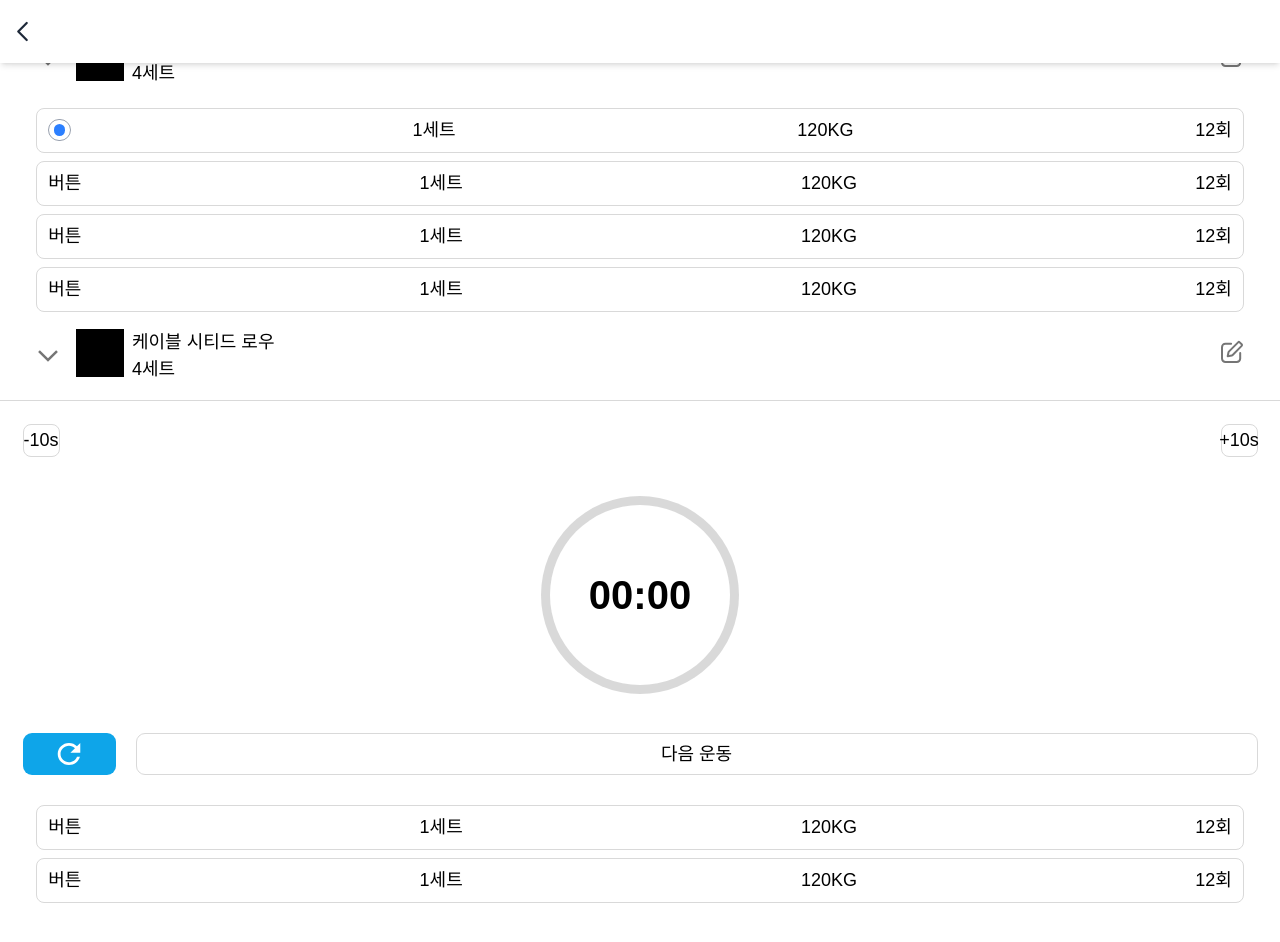
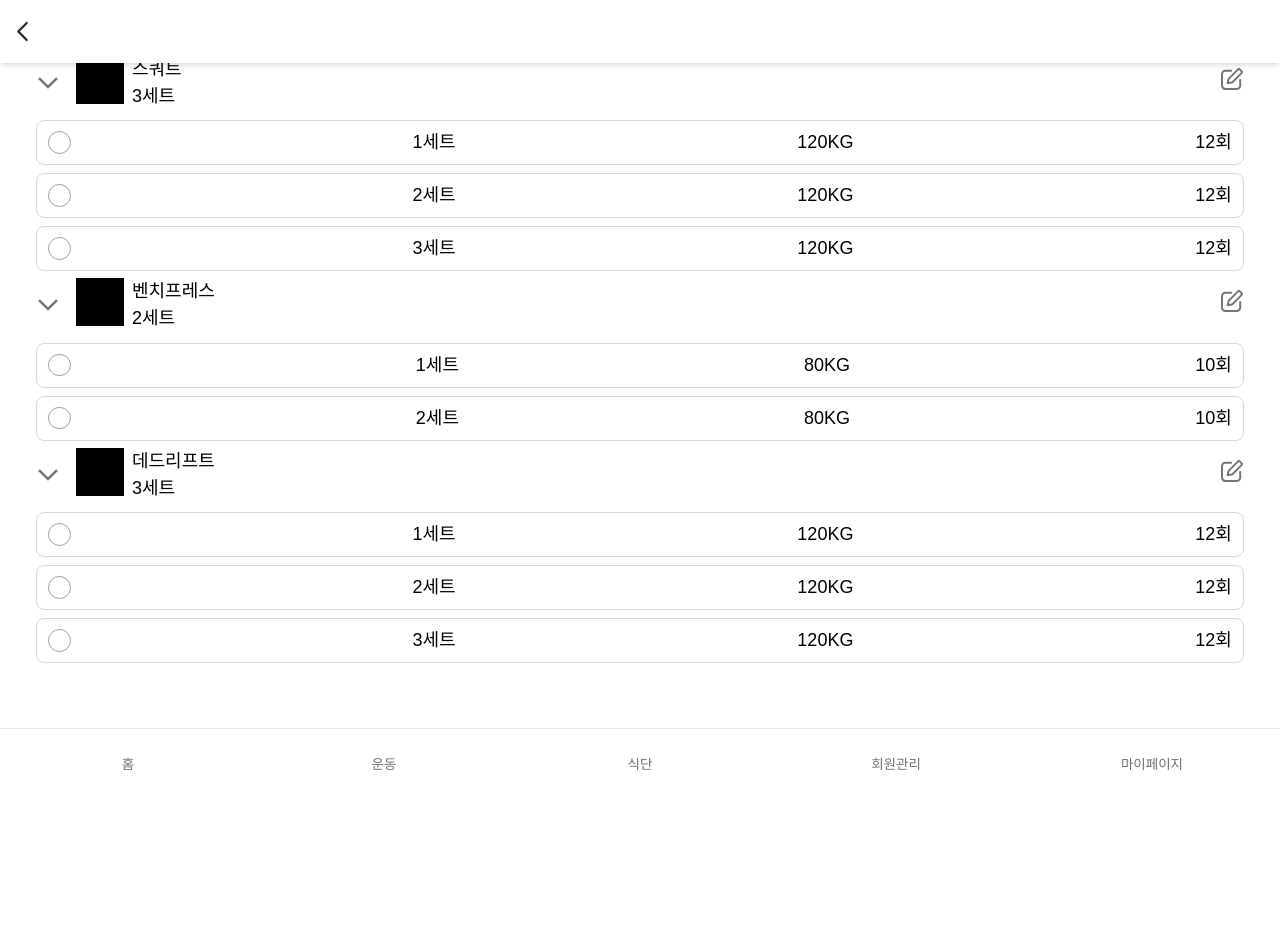
Before and after one commit to linkfit-2025/linkfit-web, a Next.js app: page /workout/programs/1/1 in a window 1280 px wide. Shown: the top 942 px of the page. After the commit the page ends 812 px from the top, so only its background shows below. Built offline with nearby package versions, Linux system fonts and the light colour scheme.

Commit message:
Fix: RoutinePage: exercise state 정의, Timer, Exercise 컴포넌트에 props 전달

```diff
--- a/src/app/(common)/layout.tsx
+++ b/src/app/(common)/layout.tsx
@@ -27,7 +27,7 @@ export default function RootLayout({
             max-w-screen-xl mx-auto: 데스크톱에서 최대 너비 제한 및 중앙 정렬
             p-4 md:p-8: 화면 크기에 따라 패딩 조절
           */}
-      <main className="flex-grow w-full max-w-screen-xl px-5 md:p-8 py-[72px]">
+      <main className="flex-grow w-full max-w-screen-xl px-5 md:p-8 pt-[56px]">
         {children}
       </main>
       <BottomNavBar />
--- a/src/app/(common)/workout/programs/[programId]/[routineId]/page.tsx
+++ b/src/app/(common)/workout/programs/[programId]/[routineId]/page.tsx
@@ -1,4 +1,6 @@
-import Excercise from "@/components/common/Excercise";
+"use client";
+import React, { useState, useEffect, useRef } from "react";
+import Exercise from "@/components/common/Exercise";
 import Timer from "@/components/common/Timer";
 // export default function RoutinePage() {
 //   return <div>Workout Record Page for program </div>;
@@ -8,14 +10,113 @@ export default function RoutinePage({
 }: {
   params: { routineId: number };
 }) {
+  const TIMER_HEIGHT = 375;
+  const [exercises, setExercises] = useState([
+    {
+      id: 1,
+      name: "스쿼트",
+      restSeconds: 60,
+      sets: [
+        { id: 1, weight: 120, reps: 12 },
+        { id: 2, weight: 120, reps: 12 },
+        { id: 3, weight: 120, reps: 12 },
+      ],
+    },
+    {
+      id: 2,
+      name: "벤치프레스",
+      restSeconds: 90,
+      sets: [
+        { id: 1, weight: 80, reps: 10 },
+        { id: 2, weight: 80, reps: 10 },
+      ],
+    },
+    {
+      id: 3,
+      name: "데드리프트",
+      restSeconds: 120,
+      sets: [
+        { id: 1, weight: 120, reps: 12 },
+        { id: 2, weight: 120, reps: 12 },
+        { id: 3, weight: 120, reps: 12 },
+      ],
+    },
+  ]);
+  const [currentExerciseId, setCurrentExerciseId] = useState<number | null>(
+    null
+  );
+  const exerciseRefs = useRef<Map<number, HTMLDivElement>>(new Map());
+  const wrapperRef = useRef<HTMLDivElement>(null);
+
+  useEffect(() => {
+    const handleClickOutside = (event: MouseEvent) => {
+      // wrapperRef 영역 안이면 클릭 무시
+      if (
+        wrapperRef.current &&
+        !wrapperRef.current.contains(event.target as Node)
+      ) {
+        setCurrentExerciseId(null); // 선택 초기화 → Timer 숨김
+      }
+    };
+
+    document.addEventListener("mousedown", handleClickOutside);
+    return () => {
+      document.removeEventListener("mousedown", handleClickOutside);
+    };
+  }, []);
+  const handleExerciseClick = (id: number) => {
+    setCurrentExerciseId(id);
+
+    // 클릭된 Exercise가 상단으로 스크롤되도록
+    setTimeout(() => {
+      const el = exerciseRefs.current.get(id);
+      if (el && wrapperRef.current) {
+        // wrapperRef 내부 스크롤
+        wrapperRef.current.scrollTo({
+          top: el.offsetTop - 66,
+          behavior: "smooth",
+        });
+      }
+    }, 50); // 렌더 후 refs 적용
+  };
   return (
     <div>
-      <div className="flex flex-col gap-[10px]">
-        <Excercise />
-        <Excercise />
-        <Excercise />
+      {/* Exercise + Timer 영역만 감싸는 ref */}
+      <div
+        ref={wrapperRef}
+        className="overflow-y-auto"
+        style={{
+          height: `calc(100vh - 60px - ${
+            currentExerciseId ? TIMER_HEIGHT : 0
+          }px)`,
+        }}
+      >
+        <div className="flex flex-col gap-[10px] pt-5">
+          {exercises.map((exercise) => (
+            <div
+              key={exercise.id}
+              ref={(el) => {
+                if (el) exerciseRefs.current.set(exercise.id, el);
+              }}
+            >
+              <Exercise
+                {...exercise}
+                isSelected={exercise.id === currentExerciseId}
+                onClick={() => handleExerciseClick(exercise.id)}
+              />
+            </div>
+          ))}
+        </div>
+
+        {currentExerciseId && (
+          <Timer
+            restSeconds={
+              exercises.find((item) => item.id === currentExerciseId)
+                ?.restSeconds
+            }
+          />
+        )}
       </div>
-      <Timer />
     </div>
   );
 }
--- a/src/components/common/Excercise.tsx
+++ /dev/null
@@ -1,75 +0,0 @@
-"use client";
-import React, { useState, useEffect, useRef } from "react";
-import Image from "next/image";
-const Excercise = () => {
-  return (
-    <>
-      <div className="flex items-center h-[48px] mb-3">
-        <div className="w-[40px]">
-          <Image
-            src="/images/common/icon/navigation/arrow_forward_ios_24px.svg"
-            width={24}
-            height={24}
-            alt="리셋"
-          />
-        </div>
-        <div className="flex gap-[8px]" style={{ flex: 1 }}>
-          <div className="w-[48px] h-[48px] bg-black"></div>
-          <div>
-            <h1>케이블 시티드 로우</h1>
-            <div>4세트</div>
-          </div>
-        </div>
-        <div>
-          <button>
-            <Image
-              src="/images/common/icon/edit-contained.svg"
-              width={24}
-              height={24}
-              alt="리셋"
-            />
-          </button>
-        </div>
-      </div>
-      <div className="flex flex-col gap-[8px]">
-        <div className="flex items-center px-2.5 justify-between h-[45px] border border-[#d9d9d9] rounded-[8px]">
-          <button className="w-5 h-5 flex items-center justify-center rounded-full border border-gray-400">
-            <div className="w-2.5 h-2.5 bg-blue-500 rounded-full" />
-          </button>
-          <div>1세트</div>
-          <div>120KG</div>
-          <div>12회</div>
-        </div>
-        <div className="flex items-center px-2.5 justify-between h-[45px] border border-[#d9d9d9] rounded-[8px]">
-          {/* <button
-        onClick={() => setChecked(!checked)}
-        className="w-5 h-5 flex items-center justify-center rounded-full border border-gray-400"
-      >
-        {checked && (
-          <div className="w-2.5 h-2.5 bg-blue-500 rounded-full" />
-        )}
-      </button> */}
-          <div>버튼</div>
-          <div>1세트</div>
-          <div>120KG</div>
-          <div>12회</div>
-        </div>
-        <div className="flex items-center px-2.5 justify-between h-[45px] border border-[#d9d9d9] rounded-[8px]">
-          <div>버튼</div>
-          <div>1세트</div>
-          <div>120KG</div>
-          <div>12회</div>
-        </div>
-        <div className="flex items-center px-2.5 justify-between h-[45px] border border-[#d9d9d9] rounded-[8px]">
-          <div>버튼</div>
-          <div>1세트</div>
-          <div>120KG</div>
-          <div>12회</div>
-        </div>
-      </div>
-      <div></div>
-    </>
-  );
-};
-
-export default Excercise;
--- /dev/null
+++ b/src/components/common/Exercise.tsx
@@ -0,0 +1,83 @@
+"use client";
+import React, { useState, useEffect, useRef } from "react";
+import Image from "next/image";
+
+interface SetItem {
+  id: number;
+  weight: number;
+  reps: number;
+}
+
+interface ExerciseProps {
+  id: number;
+  name: string;
+  sets: SetItem[];
+  isSelected?: boolean;
+
+  onClick: () => void;
+}
+const Excercise = ({ id, name, sets, isSelected, onClick }: ExerciseProps) => {
+  const [checkedSets, setCheckedSets] = useState<boolean[]>(
+    sets.map(() => false)
+  );
+
+  const toggleChecked = (index: number) => {
+    setCheckedSets((prev) => prev.map((v, i) => (i === index ? !v : v)));
+  };
+  return (
+    <div onClick={onClick}>
+      <div className="flex items-center h-[48px] mb-3">
+        <div className="w-[40px]">
+          <Image
+            src="/images/common/icon/navigation/arrow_forward_ios_24px.svg"
+            width={24}
+            height={24}
+            alt="리셋"
+          />
+        </div>
+        <div className="flex gap-[8px]" style={{ flex: 1 }}>
+          <div className="w-[48px] h-[48px] bg-black"></div>
+          <div>
+            <h1>{name}</h1>
+            <div>{sets.length}세트</div>
+          </div>
+        </div>
+        <div>
+          <button>
+            <Image
+              src="/images/common/icon/edit-contained.svg"
+              width={24}
+              height={24}
+              alt="리셋"
+            />
+          </button>
+        </div>
+      </div>
+
+      {/* 세트 리스트 */}
+      <div className="flex flex-col gap-[8px]">
+        {sets.map((set, index) => (
+          <div
+            key={set.id}
+            className="flex items-center px-2.5 justify-between h-[45px] border border-[#d9d9d9] rounded-[8px]"
+          >
+            <button
+              onClick={() => toggleChecked(index)}
+              className="w-5 h-5 flex items-center justify-center rounded-full border border-gray-400"
+            >
+              {checkedSets[index] && (
+                <div className="w-2.5 h-2.5 bg-blue-500 rounded-full" />
+              )}
+            </button>
+            <div>{index + 1}세트</div>
+            <div>{set.weight}KG</div>
+            <div>{set.reps}회</div>
+          </div>
+        ))}
+      </div>
+      <div></div>
+    </div>
+  );
+};
+
+export default Excercise;
--- a/src/components/common/Timer.tsx
+++ b/src/components/common/Timer.tsx
@@ -11,10 +11,8 @@ declare global {
   }
 }
 
-export const Timer = () => {
+export const Timer = ({ restSeconds }: { restSeconds: number }) => {
   const [remainingMs, setRemainingMs] = useState(5000); // 밀리초
-  const [inputMinutes, setInputMinutes] = useState("0");
-  const [inputSeconds, setInputSeconds] = useState("5");
   const [totalMs, setTotalMs] = useState(5000); // 총 시간
   const [isRunning, setIsRunning] = useState(false);
 
@@ -23,9 +21,7 @@ export const Timer = () => {
 
   // 타이머 시작
   const startTimer = () => {
-    const totalInputMs =
-      (parseInt(inputMinutes || "0") * 60 + parseInt(inputSeconds || "0")) *
-      1000;
+    const totalInputMs = restSeconds * 1000;
     if (totalInputMs <= 0) {
       alert("휴식 시간은 0초보다 길게 설정해주세요!");
       return;
@@ -80,11 +76,9 @@ export const Timer = () => {
   // 타이머 초기화
   const resetTimer = () => {
     stopTimer();
-    const initialMs = 5000; // 기본 5초
+    const initialMs = restSeconds; // 기본 5초
     setRemainingMs(initialMs);
     setTotalMs(initialMs);
-    setInputMinutes("0");
-    setInputSeconds("5");
   };
 
   // 남은 시간 변경 버튼 (+/-)
@@ -115,7 +109,7 @@ export const Timer = () => {
 
   useEffect(() => {
     startTimer();
-  }, []);
+  }, [restSeconds]);
   // 언마운트 시 rAF 정리
   useEffect(() => {
     return () => stopTimer();
@@ -133,7 +127,7 @@ export const Timer = () => {
   };
 
   return (
-    <div className="flex flex-col w-full px-5 h-[50%] min-h-[375px] justify-between items-center fixed bottom-0 bg-white left-0 right-0 pt-5 z-50 border-t border-[#d9d9d9]">
+    <div className="flex flex-col w-full px-5 h-[375px] min-h-[375px] justify-between items-center fixed bottom-0 bg-white left-0 right-0 pt-5 z-50 border-t border-[#d9d9d9]">
       {/* +/- 버튼 */}
       <div className="w-full flex justify-between">
         <button
```
